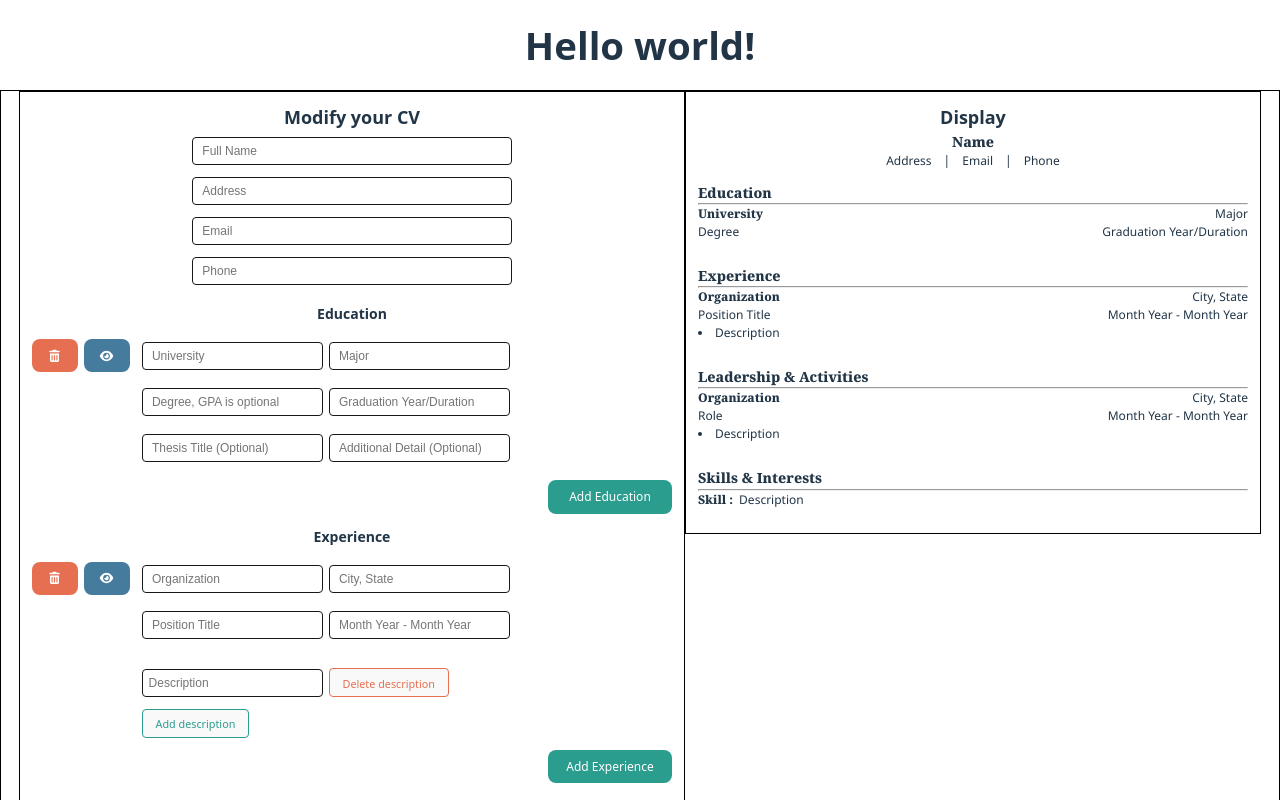
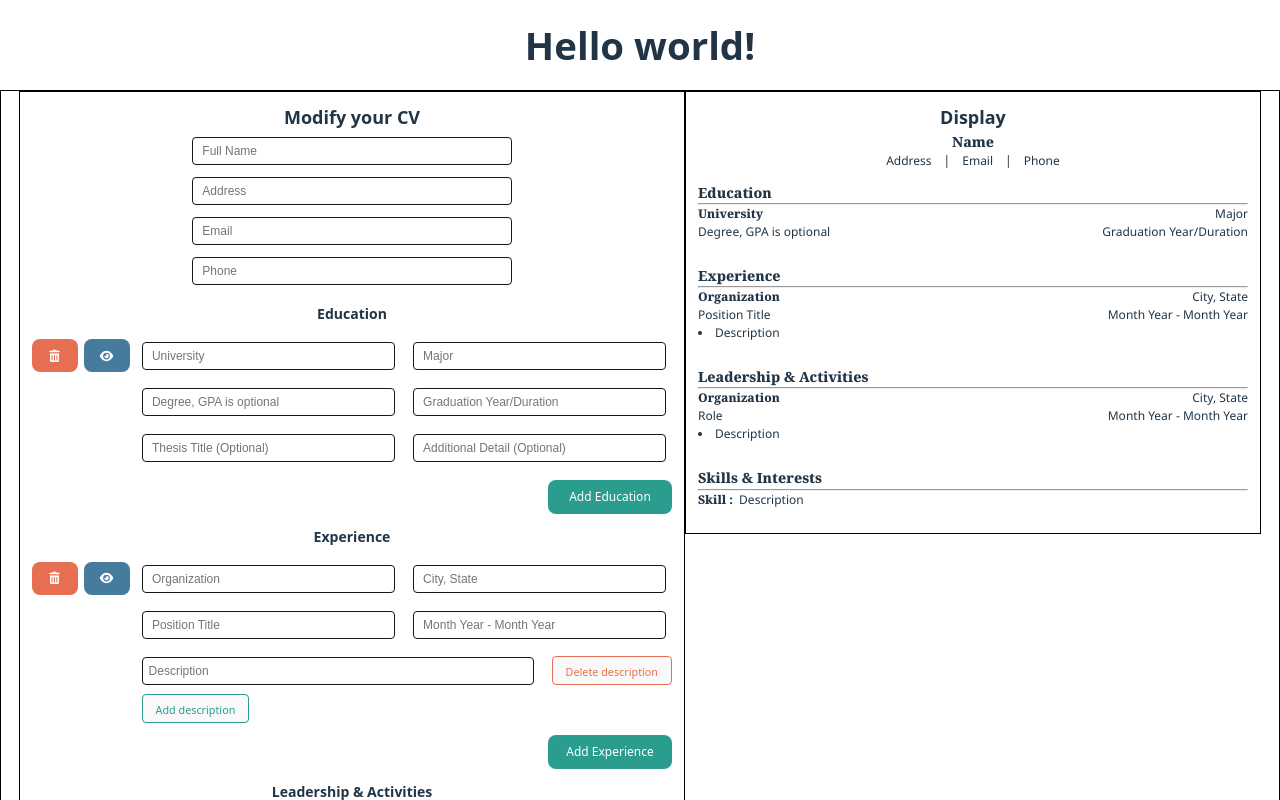
Before and after one commit to lunarwong/cv-application-builder, a React (Vite) app: page / in a window 1280 px wide. Shown: the top 800 px of the page. Built offline with nearby package versions, Linux system fonts and the light colour scheme; a web font is replaced by a local one.

Commit message:
fix: layout & input code

```diff
--- a/src/App.css
+++ b/src/App.css
@@ -30,8 +30,6 @@ input {
   margin-top: 1rem;
 }
 
-/* input */
-
 /* education section */
 .education-container,
 .experience-container,
@@ -45,6 +43,8 @@ input {
   max-width: 100%;
 
 }
+
+
 
 /* toggle button */
 .toggle-btn {
@@ -92,6 +92,7 @@ input {
   gap: 0.5rem;
   margin-top: 1rem;
   border-radius: 12px;
+
 }
 
 .edu-inputs  input,
@@ -100,6 +101,7 @@ input {
 .skill-inputs  input{
   flex: 1;
   width: 100%;
+
 }
 
 /* toggle off style 1 */
@@ -148,21 +150,29 @@ input {
 .description-section {
   display: flex;
   flex-direction: column;
-  /* justify-content: flex-start; */
   align-items: flex-start;
-  gap: 0.5rem;
-  margin-top: 1rem;
+  gap: 0.3rem;
+  min-width: 100%;
 }
 
 .description-item {
   display: flex;
   flex-direction: row;
+  flex-wrap: wrap;
   align-items: center;
   gap: 0.5rem;
+  min-width: 100%;
+  flex: 2;
+}
+
+.description-item input {
+  flex: 1;
+  width: 100%;
 }
 
 
 .delete-desc-btn {
+  flex: 1;
   max-width: fit-content;
   text-align: center;
   font-size: 0.9rem;
--- a/src/App.jsx
+++ b/src/App.jsx
@@ -17,7 +17,7 @@ function App() {
   const [eduData, setEduData] = useState([{
     university: 'University',
     major: 'Major',
-    degree: 'Degree',
+    degree: 'Degree, GPA is optional',
     year: 'Graduation Year/Duration',
     thesis: '',
     additionalDetail: '',
@@ -52,9 +52,11 @@ function App() {
   }]);
 
   //add Experience
-  const addExp = () => {
-    setExpData(prev => [...prev, { organization: "", city: "", position: "", year: "", description: [], visible: true }]);
-  };
+  const addExp = (e) => {
+    setExpData(prev => [...prev,
+      { organization: "", city: "", position: "",
+        year: "", description: [], visible: true }]);
+    };
 
   //toggle button
   const toggleExp = (index) => {
@@ -253,94 +255,93 @@ function App() {
 
             <div className={edu.visible ? "edu-inputs toggle-on" : "edu-inputs toggle-off"}>
               {/* university */}
-              <label  className="input">
+
               <input
                 type='text'
                 id="input"
                 placeholder='&nbsp;University'
-                value={eduData.university == 'University' ? '' : eduData.university}
+                value={edu.university == 'University' ? '' : edu.university}
                 onChange={(e) => {
                   const updated = [...eduData];
                   updated[index].university = e.target.value;
                   setEduData(updated);
                 }}
               />
-              </label>
 
               {/* Major */}
-              <label  className="input">
+
                 <input
                   type='text'
                   id="input"
                   placeholder='&nbsp;Major'
-                  value={eduData.major == 'Major' ? '' : eduData.major}
+                  value={edu.major == 'Major' ? '' : edu.major}
                   onChange={(e) => {
                     const updated = [...eduData];
                     updated[index].major = e.target.value;
                     setEduData(updated);
                   }}
                 />
-              </label>
+
 
               {/* Degree */}
-              <label  className="input">
+
                 <input
                   type='text'
                   id="input"
-                  placeholder='&nbsp;Degree, GPA is optional'
-                  value={eduData.degree == 'Degree, GPA is optional' ? '' : eduData.degree}
+                  placeholder="&nbsp;Degree, GPA is optional"
+                  value={edu.degree == "Degree, GPA is optional" ? '' : edu.degree}
                   onChange={(e) => {
                     const updated = [...eduData];
                     updated[index].degree = e.target.value;
                     setEduData(updated);
                   }}
                 />
-              </label>
+
 
               {/* Year */}
-              <label  className="input">
+
                 <input
                   type='text'
                   id="input"
                   placeholder='&nbsp;Graduation Year/Duration'
-                  value={eduData.year == 'Graduation Year/Duration' ? '' : eduData.year}
+                  value={edu.year == 'Graduation Year/Duration' ? '' : edu.year}
                   onChange={(e) => {
                     const updated = [...eduData];
                     updated[index].year = e.target.value;
                     setEduData(updated);
                   }}
                 />
-              </label>
+
 
               {/* Thesis */}
-              <label  className="input">
+
                 <input
                   type='text'
                   id="input"
                   placeholder='&nbsp;Thesis Title (Optional)'
-                  value={eduData.thesis}
+                  value={edu.thesis}
                   onChange={(e) => {
                     const updated = [...eduData];
                     updated[index].thesis = e.target.value;
                     setEduData(updated);
                   }}
                 />
-              </label>
+
 
               {/* Additional Detail */}
-              <label  className="input">
+
                 <input
                   type='text'
                   id="input"
                   placeholder='&nbsp;Additional Detail (Optional)'
-                  value={eduData.additionalDetail}
+                  value={edu.additionalDetail}
                   onChange={(e) => {
                     const updated = [...eduData];
                     updated[index].additionalDetail = e.target.value;
                     setEduData(updated);
                   }}
                 />
-              </label>
+
             </div>
           </div>
         ))}
@@ -357,70 +358,65 @@ function App() {
 
             <div className={exp.visible ? "exp-inputs toggle-on" : "exp-inputs toggle-off"}>
               {/* organization */}
-              <label  className="input">
+
               <input
                 type='text'
                 id="input"
                 placeholder='&nbsp;Organization'
-                value={expData.organization == 'Organization' ? '' : expData.organization}
+                value={exp.organization == 'Organization' ? '' : exp.organization}
                 onChange={(e) => {
                   const updated = [...expData];
                   updated[index].organization = e.target.value;
                   setExpData(updated);
                 }}
               />
-              </label>
 
               {/* city */}
-              <label  className="input">
+
                 <input
                   type='text'
                   id="input"
                   placeholder='&nbsp;City, State'
-                  value={expData.city == 'City, State' ? '' : expData.city}
+                  value={exp.city == 'City, State' ? '' : exp.city}
                   onChange={(e) => {
                     const updated = [...expData];
                     updated[index].city = e.target.value;
                     setExpData(updated);
                   }}
                 />
-              </label>
 
               {/* position */}
-              <label  className="input">
+
                 <input
                   type='text'
                   id="input"
                   placeholder='&nbsp;Position Title'
-                  value={expData.position == 'Position Title' ? '' : expData.position}
+                  value={exp.position == 'Position Title' ? '' : exp.position}
                   onChange={(e) => {
                     const updated = [...expData];
                     updated[index].position = e.target.value;
                     setExpData(updated);
                   }}
                 />
-              </label>
 
               {/* Year */}
-              <label  className="input">
+
                 <input
                   type='text'
                   id="input"
                   placeholder='&nbsp;Month Year - Month Year'
-                  value={expData.year == 'Month Year - Month Year' ? '' : expData.year}
+                  value={exp.year == 'Month Year - Month Year' ? '' : exp.year}
                   onChange={(e) => {
                     const updated = [...expData];
                     updated[index].year = e.target.value;
                     setExpData(updated);
                   }}
                 />
-              </label>
 
               {/* description */}
               <div className="description-section">
                 {exp.description.map((desc, descIndex) => (
                   <div key={descIndex} className="description-item">
-                    <label className="input">
                       <input
                         type="text"
                         id="input"
@@ -428,7 +424,6 @@ function App() {
                         value={desc === "Description" ? "" : desc}
                         onChange={(e) => updateExpDesc(index, descIndex, e.target.value)}
                       />
-                    </label>
                     <button className="delete-desc-btn" onClick={() => deleteExpDesc(index, descIndex)}>
                       Delete description
                     </button>
@@ -460,7 +455,7 @@ function App() {
             <div className={act.visible ? "act-inputs toggle-on" : "act-inputs toggle-off"}>
 
               {/* organization */}
-              <label className="input">
+
                 <input
                   type='text'
                   id="input"
@@ -472,10 +467,9 @@ function App() {
                     setActData(updated);
                   }}
                 />
-              </label>
 
               {/* city */}
-              <label className="input">
+
                 <input
                   type='text'
                   id="input"
@@ -487,10 +481,9 @@ function App() {
                     setActData(updated);
                   }}
                 />
-              </label>
 
               {/* role */}
-              <label className="input">
+
                 <input
                   type='text'
                   id="input"
@@ -502,10 +495,9 @@ function App() {
                     setActData(updated);
                   }}
                 />
-              </label>
 
               {/* Year */}
-              <label className="input">
+
                 <input
                   type='text'
                   id="input"
@@ -517,13 +509,11 @@ function App() {
                     setActData(updated);
                   }}
                 />
-              </label>
 
               {/* description */}
               <div className="description-section">
                 {act.description.map((desc, descIndex) => (
                   <div key={descIndex} className="description-item">
-                    <label className="input">
                       <input
                         type="text"
                         id="input"
@@ -531,7 +521,6 @@ function App() {
                         value={desc === "Description" ? "" : desc}
                         onChange={(e) => updateActDesc(index, descIndex, e.target.value)}
                       />
-                    </label>
                     <button
                       className="delete-desc-btn"
                       onClick={() => deleteActDesc(index, descIndex)}
@@ -569,7 +558,7 @@ function App() {
                   <input
                     type="text"
                     id="input"
-                    placeholder="Skill"
+                    placeholder="&nbsp;Skill"
                     value={skill.skill === 'Skill' ? '' : skill.skill}
                     onChange={(e) => {
                       const updated = [...skillData];
```
